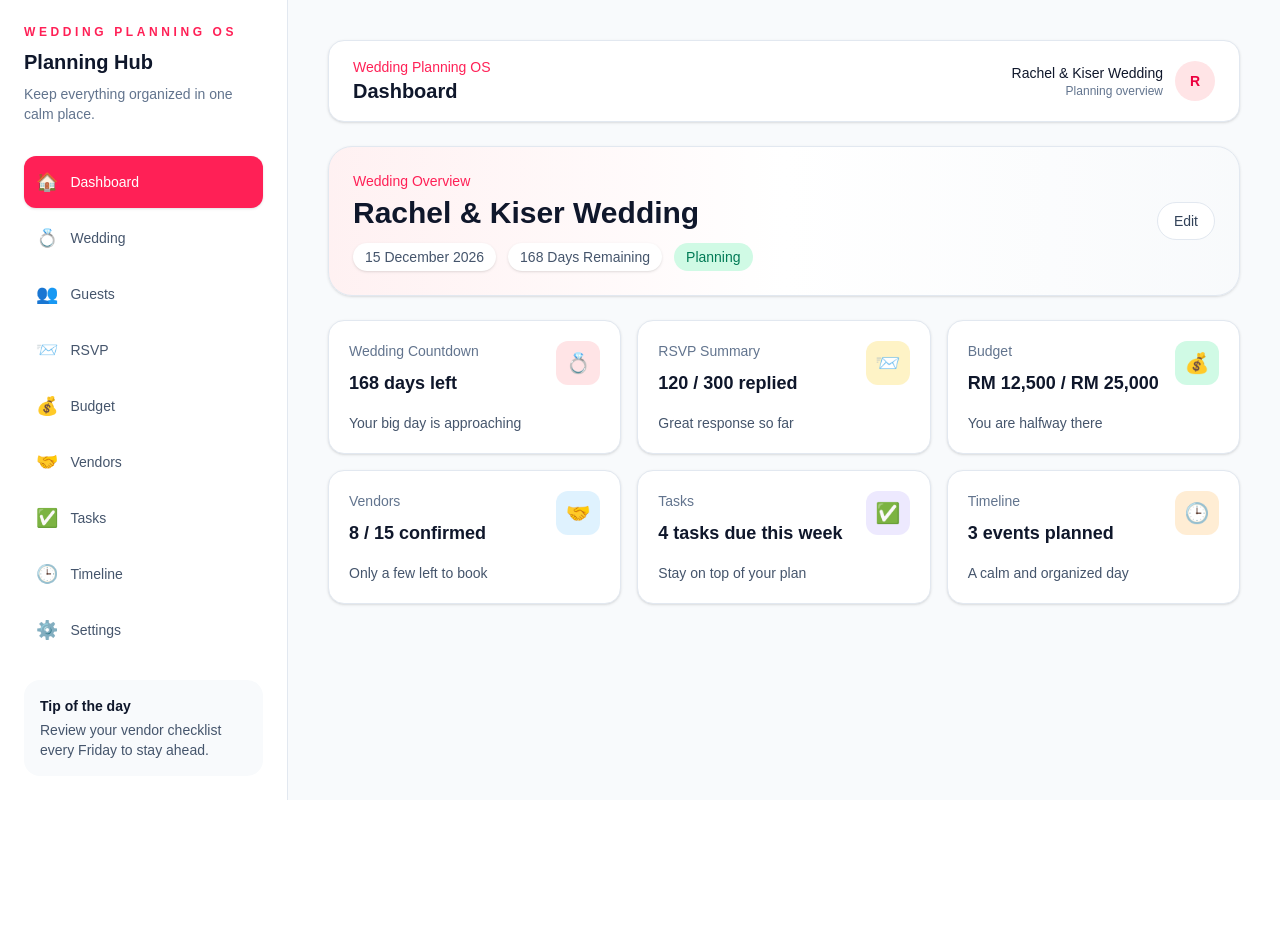
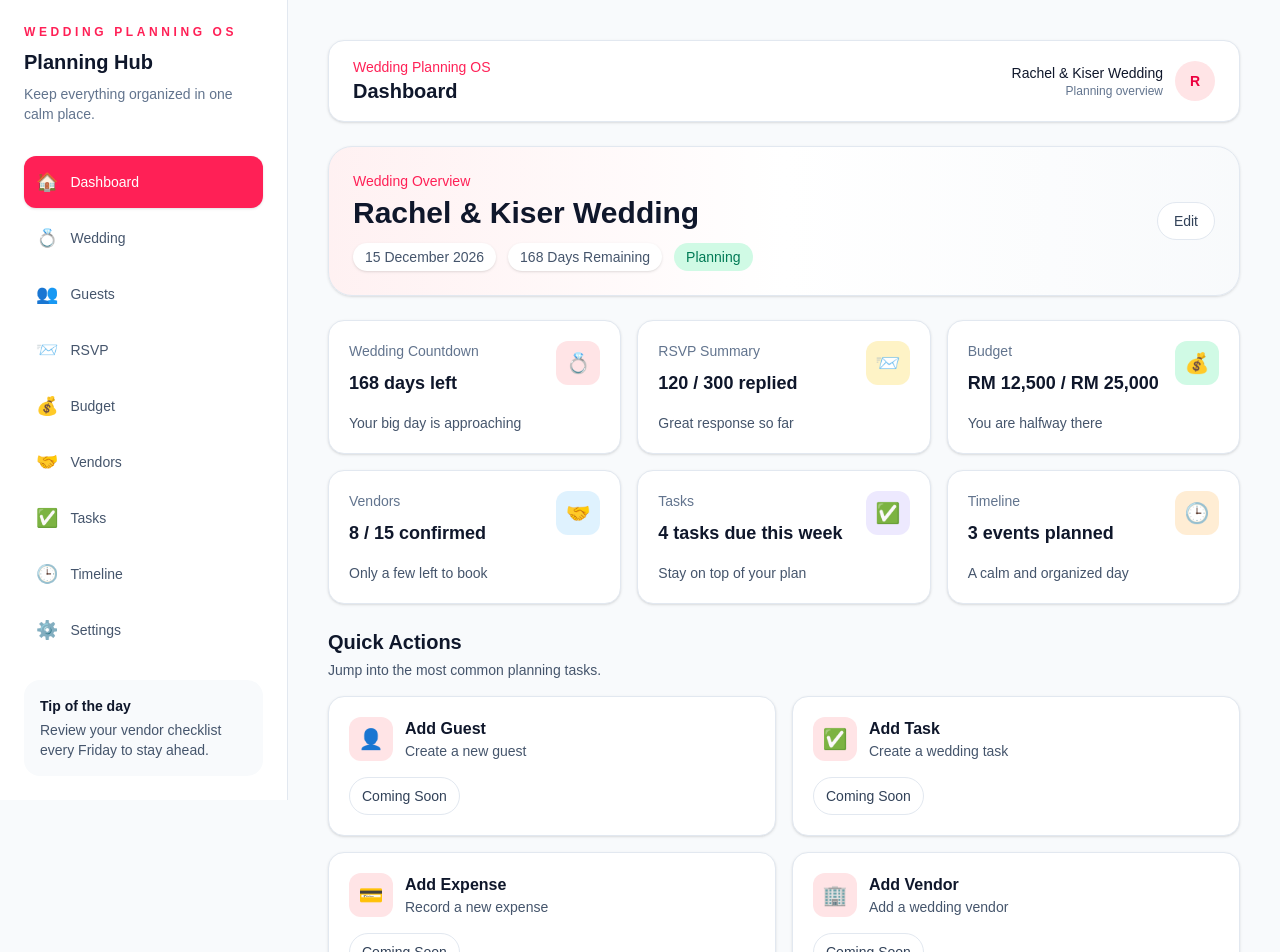
Before and after one commit to RCEventPlanner/WeddingPlanningOS, a Next.js app: page / in a window 1280 px wide. Shown: the top 952 px of the page. Before the commit the page ends 800 px from the top, so only its background shows below. Built offline with nearby package versions, Linux system fonts and the light colour scheme.

Commit message:
Add reusable quick actions component

```diff
--- a/app/page.tsx
+++ b/app/page.tsx
@@ -1,4 +1,5 @@
 import { DashboardCard } from "../components/DashboardCard";
+import { QuickActions } from "../components/QuickActions";
 import { Sidebar } from "../components/Sidebar";
 import { TopNav } from "../components/TopNav";
 import { WeddingHeader } from "../components/WeddingHeader";
@@ -69,6 +70,8 @@ export default function Home() {
             />
           ))}
         </div>
+
+        <QuickActions />
       </main>
     </div>
   );
--- /dev/null
+++ b/components/QuickActions.tsx
@@ -0,0 +1,48 @@
+type QuickAction = {
+  title: string;
+  description: string;
+  icon: string;
+};
+
+const actions: QuickAction[] = [
+  { title: "Add Guest", description: "Create a new guest", icon: "👤" },
+  { title: "Add Task", description: "Create a wedding task", icon: "✅" },
+  { title: "Add Expense", description: "Record a new expense", icon: "💳" },
+  { title: "Add Vendor", description: "Add a wedding vendor", icon: "🏢" },
+];
+
+export function QuickActions() {
+  return (
+    <section className="mt-6">
+      <div className="mb-4">
+        <h2 className="text-xl font-semibold text-slate-900">Quick Actions</h2>
+        <p className="mt-1 text-sm text-slate-600">
+          Jump into the most common planning tasks.
+        </p>
+      </div>
+
+      <div className="grid gap-4 md:grid-cols-2">
+        {actions.map((action) => (
+          <div
+            key={action.title}
+            className="rounded-2xl border border-slate-200 bg-white p-5 shadow-sm transition duration-200 hover:-translate-y-1 hover:shadow-md"
+          >
+            <div className="flex items-center gap-3">
+              <div className="flex h-11 w-11 items-center justify-center rounded-xl bg-rose-100 text-xl">
+                {action.icon}
+              </div>
+              <div>
+                <h3 className="font-semibold text-slate-900">{action.title}</h3>
+                <p className="text-sm text-slate-600">{action.description}</p>
+              </div>
+            </div>
+
+            <button className="mt-4 rounded-full border border-slate-200 px-3 py-2 text-sm font-medium text-slate-700 transition hover:border-rose-200 hover:text-rose-600">
+              Coming Soon
+            </button>
+          </div>
+        ))}
+      </div>
+    </section>
+  );
+}
```
